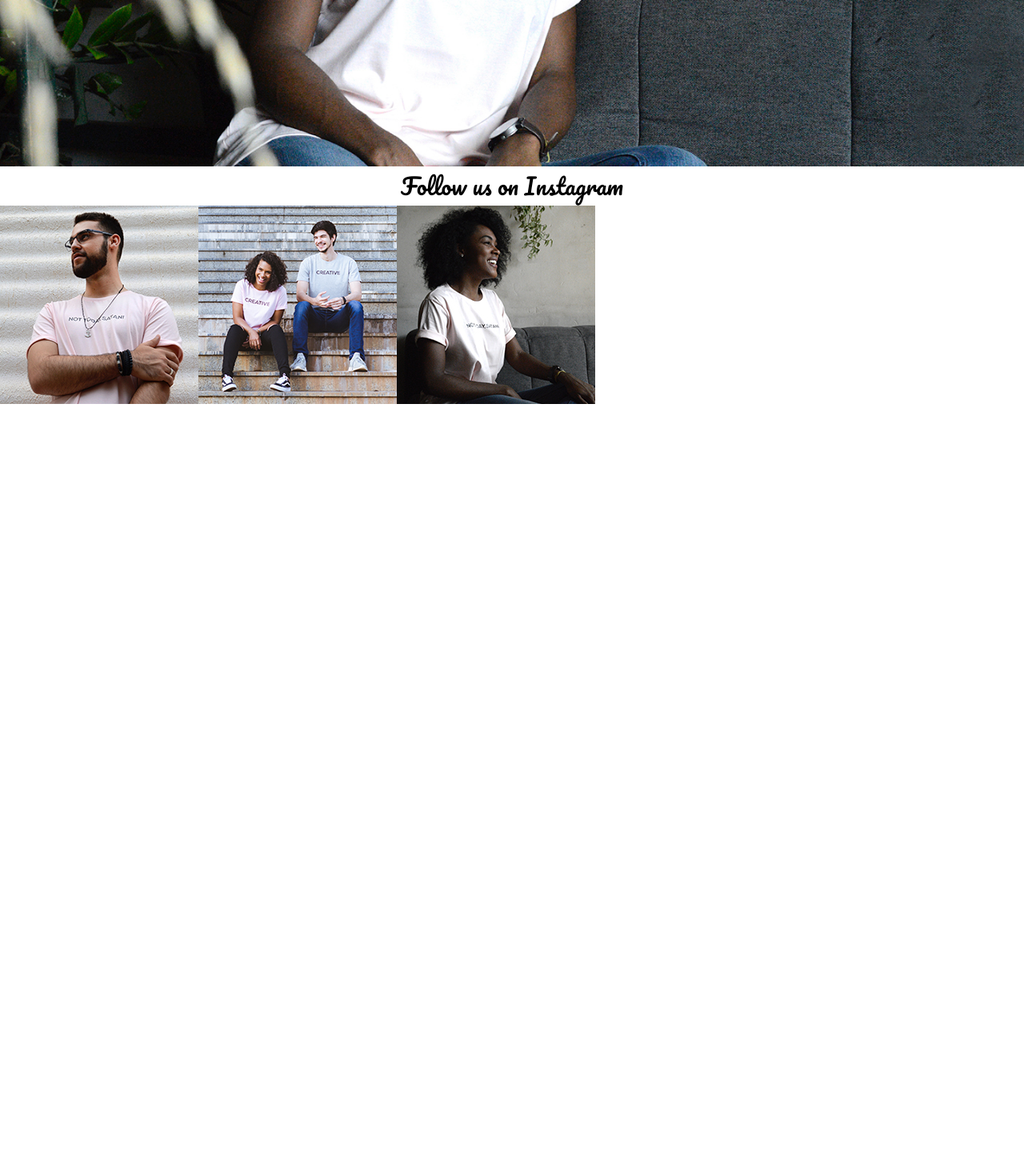
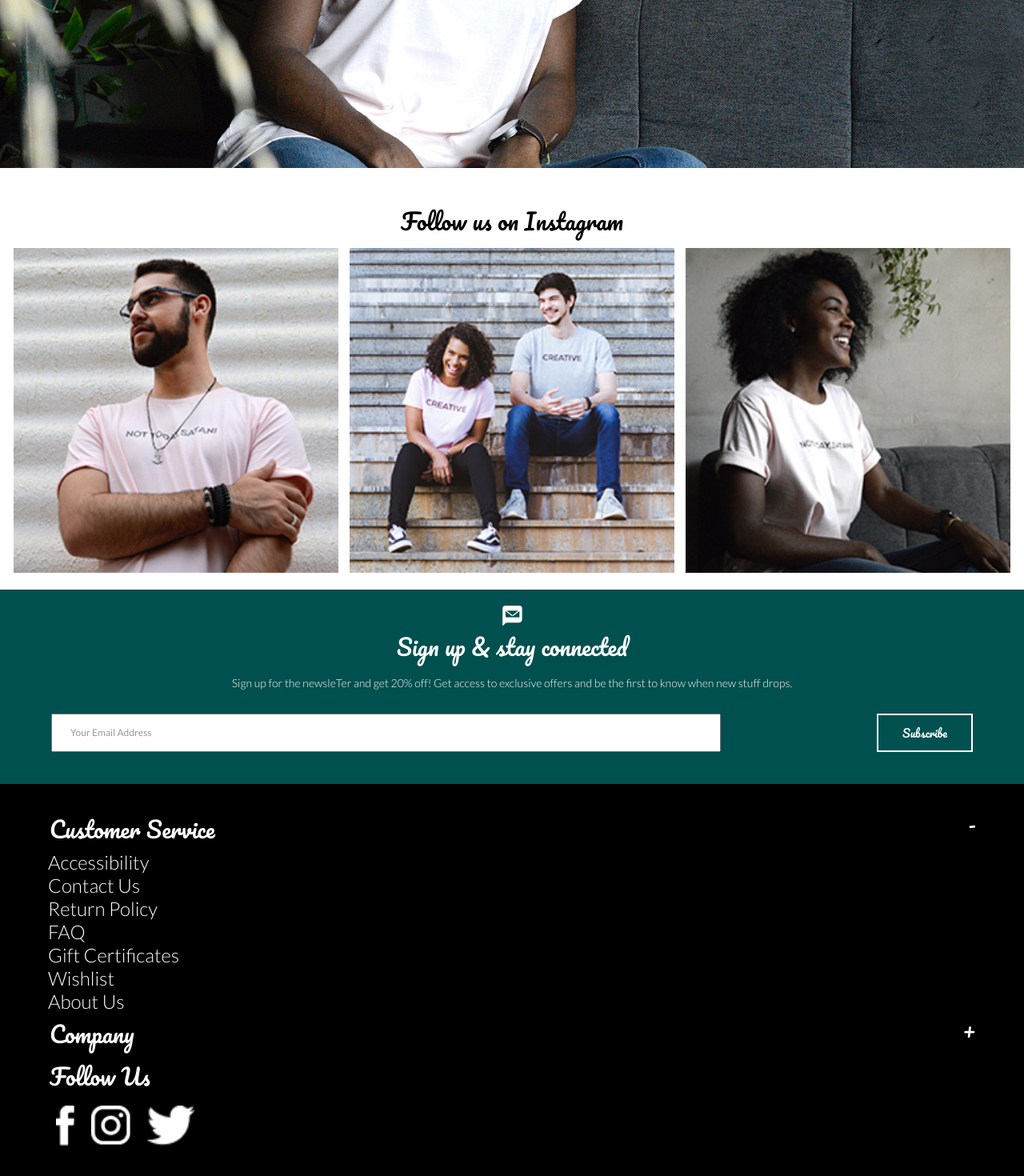
Before and after one commit to MichaelFKogan/dyode-website-mockup, a Vue app: page / in a window 1280 px wide. Shown: the part 4595-6065 px from the top of the page at 80% size. Before the commit the page ends 5104 px from the top, so only its background shows below. Built offline with nearby package versions, Linux system fonts and the light colour scheme.

Commit message:
Added newletter section and footer, plus styling

```diff
--- a/src/assets/styles/scss/custom.scss
+++ b/src/assets/styles/scss/custom.scss
@@ -268,6 +268,7 @@ li{
 	text-align: center;
 	font-family:Pacifico;
 	font-size:28px;
+	padding:2px;
 }
 
 .arrow-container{
@@ -344,3 +345,134 @@ li{
 
 
 /*	HERO IMAGE 2 - IMAGE WITH TEXT OVERLAY	*/
+
+
+
+/* INSTAGRAM FEED */
+
+.instagram-wrapper{
+	margin-top:30px;
+	padding:10px;
+}
+
+.col-sm-3{
+	width:33.33%;
+	display:inline-block;
+}
+
+.inner-insta-container{
+	padding:7px;
+}
+
+.image-container{
+	/*padding:10px;*/
+}
+
+.insta-image{
+	width:100%;
+	/*padding: 10px;*/
+}
+
+/*	NEWSLETTER	*/
+
+.newsletter-wrapper{
+	background-color:#00504f;
+}
+
+.email-icon-wrapper{
+	width:100%;
+	padding-top:20px;
+	padding-bottom:0px;
+}
+
+.email-icon-image{
+	height:25px;
+	display: block;
+	margin:auto;
+}
+
+.newsletter-title{
+	color:white;
+}
+
+.newsletter-text{
+	text-align:center;
+	width:75%;
+	margin:auto;
+	margin-top:10px;
+	margin-bottom:10px;
+
+	font-family:Lato;
+	font-size:14px;
+	font-weight:300;
+	color:white;
+}
+
+.email-container{
+	width:90%;
+	margin:auto;
+	padding-top:20px;
+	padding-bottom:40px;
+}
+
+.email-input{
+	height:42px;
+	width:72%;
+}
+
+.subscribe{
+	font-family:Pacifico;
+	font-size:14px;
+	padding:10px 30px;
+
+	background-color:#00504f;
+	border:2px solid white;
+	color:white;
+	float:right;
+}
+
+.email-input::placeholder{
+	color:#999999;
+	font-family:Lato;
+	font-size:12px;
+	padding-left:20px;
+
+}
+
+/*FOOTER*/
+
+.footer{
+	max-width:100%;
+}
+
+.footer-container{
+
+	padding:30px 60px;
+	background-color:black;
+
+}
+
+.footer-title{
+	color:white;
+	text-align:left;
+}
+
+.minus-icon, .plus-icon{
+	color:white;
+	font-family:Pacifico;
+	font-size:24px;
+	float:right;
+}
+
+.footer-menu-item{
+	color:white;
+	font-family:Lato;
+	font-size:24px;
+	font-weight:300;
+}
+
+
+.social-icon{
+	padding:10px;
+	height:50px;
+}
--- a/src/components/Footer.vue
+++ b/src/components/Footer.vue
@@ -1,7 +1,29 @@
 <template>
-<div>
 
-</div>
+<footer>
+	<div class="footer-container">
+		<div class="minus-icon">-</div>
+
+		<p class="feature-title footer-title">Customer Service</p>
+
+		<p class="footer-menu-item">Accessibility</p>
+		<p class="footer-menu-item">Contact Us</p>
+		<p class="footer-menu-item">Return Policy</p>
+		<p class="footer-menu-item">FAQ</p>
+		<p class="footer-menu-item">Gift Certificates</p>
+		<p class="footer-menu-item">Wishlist</p>
+		<p class="footer-menu-item">About Us</p><div class="plus-icon">+</div>
+
+		<p class="feature-title footer-title">Company</p>
+		<p class="feature-title footer-title">Follow Us</p>
+
+		<img class="social-icon" :src="require('../assets/img/Facebook-icon.png')" />
+		<img class="social-icon" :src="require('../assets/img/Instagram-icon.png')" />
+		<img class="social-icon" :src="require('../assets/img/Twitter-icon.png')" />
+
+
+	</div>
+</footer>
 
 </template>
 
--- a/src/components/Instagram.vue
+++ b/src/components/Instagram.vue
@@ -4,9 +4,23 @@
 	<div class="instagram-wrapper">
 		<div class="feature-title">Follow us on Instagram</div>
 
-		<img class="insta-image" :src="require('../assets/img/Social-1.jpg')" />
-		<img class="insta-image" :src="require('../assets/img/Social-2.jpg')" />
-		<img class="insta-image" :src="require('../assets/img/Social-3.jpg')" />
+		<div class="image-container col-sm-3">
+			<div class="inner-insta-container">
+			<img class="insta-image" :src="require('../assets/img/Social-1.jpg')" />
+			</div>
+		</div>
+
+		<div class="image-container col-sm-3">
+			<div class="inner-insta-container">
+			<img class="insta-image" :src="require('../assets/img/Social-2.jpg')" />
+			</div>
+		</div>
+
+		<div class="image-container col-sm-3">
+			<div class="inner-insta-container">
+			<img class="insta-image" :src="require('../assets/img/Social-3.jpg')" />
+			</div>
+		</div>
 
 
 	</div>
--- a/src/components/Newsletter.vue
+++ b/src/components/Newsletter.vue
@@ -1,5 +1,20 @@
 <template>
-<div>
+
+<div class="newsletter-wrapper">
+
+<div class="email-icon-wrapper">
+	<img class="email-icon-image" :src="require('../assets/img/Email-icon.png')" />
+</div>
+	<div class="feature-title newsletter-title">Sign up & stay connected</div>
+
+	<div class="newletter-text-wrapper">
+		<p class="newsletter-text">Sign up for the newsleTer and get 20% off! Get access to exclusive offers and be the first to know when new stuff drops.</p>
+	</div>
+
+	<div class="email-container">
+		<input class="email-input" type="email" name="email" placeholder="Your Email Address">
+		<button class="subscribe">Subscribe</button>
+	</div>
 
 </div>
 
```
